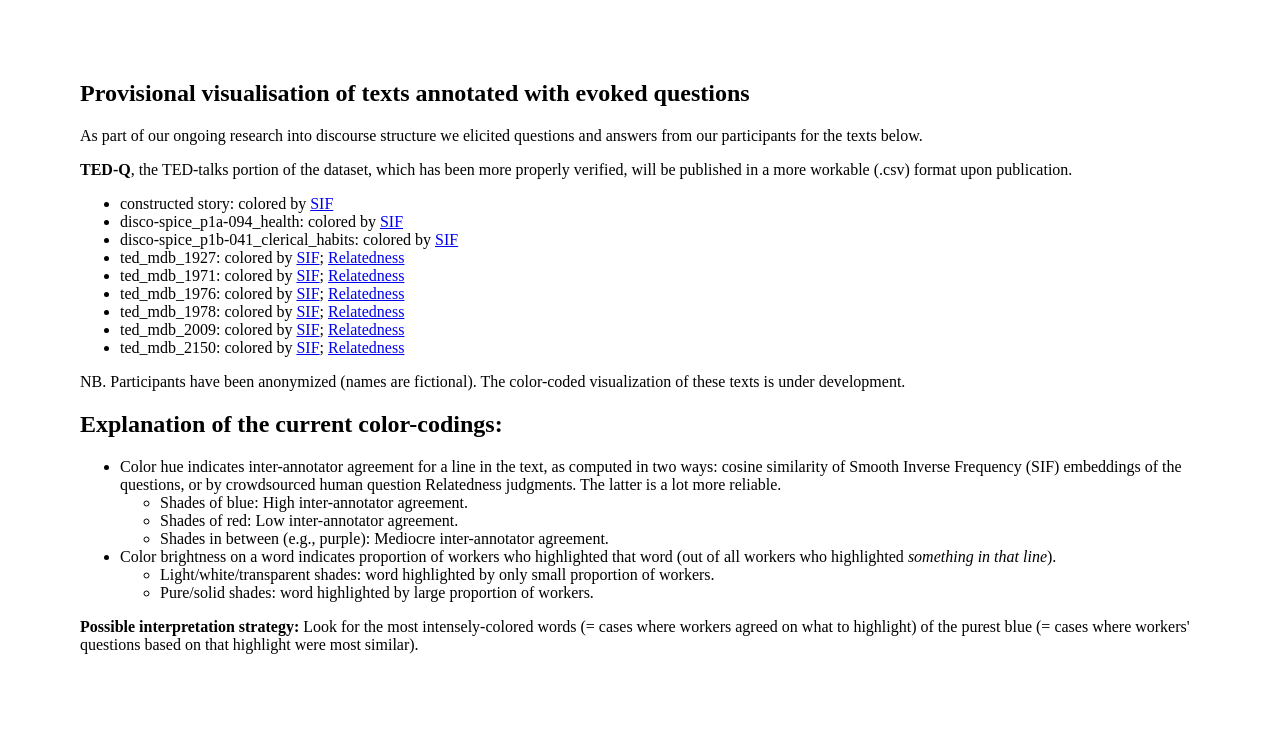
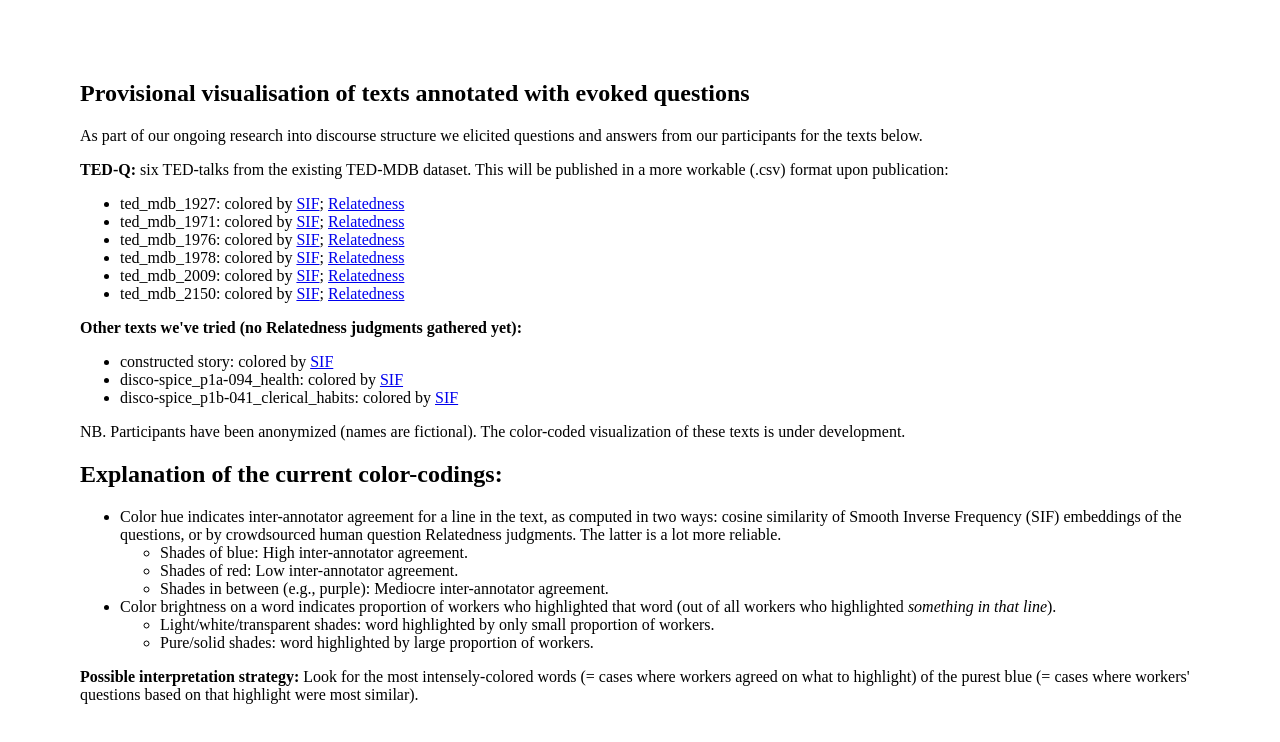
Before and after one commit to evoque-data/evoque-data.github.io, a plain HTML site: page index.html in a window 1280 px wide. Drawn offline with Linux system fonts and the light colour scheme.

Commit message:
Update index.html

```diff
--- a/index.html
+++ b/index.html
@@ -11,18 +11,23 @@
 
 <h2>Provisional visualisation of texts annotated with evoked questions</h2>
 <p>As part of our ongoing research into discourse structure we elicited questions and answers from our participants for the texts below.</p>
-<p><b>TED-Q</b>, the TED-talks portion of the dataset, which has been more properly verified, will be published in a more workable (.csv) format upon publication.</p>
+
+<p><b>TED-Q:</b> six TED-talks from the existing TED-MDB dataset. This will be published in a more workable (.csv) format upon publication:</p>
 
   <ul>
-    <li>constructed story: colored by <a href="annotated/constructed-story.html">SIF</a></li>
-    <li>disco-spice_p1a-094_health: colored by <a href="annotated/disco-spice_p1a-094_health_questions_SIF.html">SIF</a></li>
-    <li>disco-spice_p1b-041_clerical_habits: colored by <a href="annotated/disco-spice_p1b-041_clerical_habits_questions_SIF.html">SIF</a></li>
     <li>ted_mdb_1927: colored by <a href="annotated/ted_mdb_1927_questions_SIF.html">SIF</a>; <a href="annotated/ted_mdb_1927_questions_relatedness.html">Relatedness</a></li>
     <li>ted_mdb_1971: colored by <a href="annotated/ted_mdb_1971_questions_SIF.html">SIF</a>; <a href="annotated/ted_mdb_1971_questions_relatedness.html">Relatedness</a></li>
     <li>ted_mdb_1976: colored by <a href="annotated/ted_mdb_1976_questions_SIF.html">SIF</a>; <a href="annotated/ted_mdb_1976_questions_relatedness.html">Relatedness</a></li>
     <li>ted_mdb_1978: colored by <a href="annotated/ted_mdb_1978_questions_SIF.html">SIF</a>; <a href="annotated/ted_mdb_1978_questions_relatedness.html">Relatedness</a></li>
     <li>ted_mdb_2009: colored by <a href="annotated/ted_mdb_2009_questions_SIF.html">SIF</a>; <a href="annotated/ted_mdb_2009_questions_relatedness.html">Relatedness</a></li>
     <li>ted_mdb_2150: colored by <a href="annotated/ted_mdb_2150_questions_SIF.html">SIF</a>; <a href="annotated/ted_mdb_2150_questions_relatedness.html">Relatedness</a></li>
+  </ul>
+
+  <p><b>Other texts we've tried (no Relatedness judgments gathered yet):</b></p>
+  <ul>
+    <li>constructed story: colored by <a href="annotated/constructed-story.html">SIF</a></li>
+    <li>disco-spice_p1a-094_health: colored by <a href="annotated/disco-spice_p1a-094_health_questions_SIF.html">SIF</a></li>
+    <li>disco-spice_p1b-041_clerical_habits: colored by <a href="annotated/disco-spice_p1b-041_clerical_habits_questions_SIF.html">SIF</a></li>
   </ul>
 
 <p>NB. Participants have been anonymized (names are fictional). The color-coded visualization of these texts is under development.</p>
```
